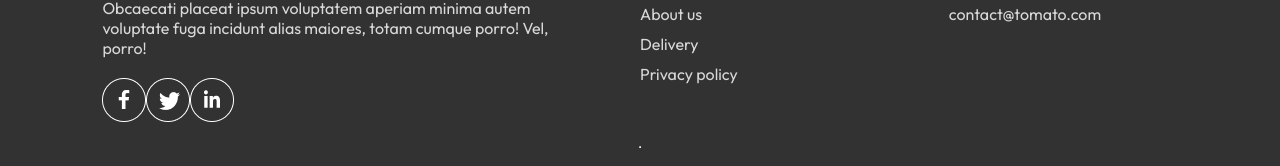
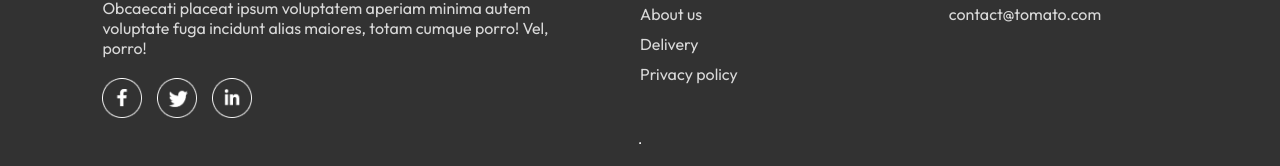
Before and after one commit to UdayChaudhary1/food-delivery-app, a React (Vite) app in the folder frontend/: page /order in a window 1280 px wide. Shown: the part 258-424 px from the top of the page. Built offline with nearby package versions, Linux system fonts and the light colour scheme.

Commit message:
Add spacing between social icons

```diff
--- a/frontend/src/components/Footer/Footer.css
+++ b/frontend/src/components/Footer/Footer.css
@@ -31,3 +31,8 @@
 .footer-content-right h2, .footer-content-center h2{
   color: white;
 }
+
+.footer-social-icons img{
+  width: 40px;
+  margin-right: 15px;
+}
```
